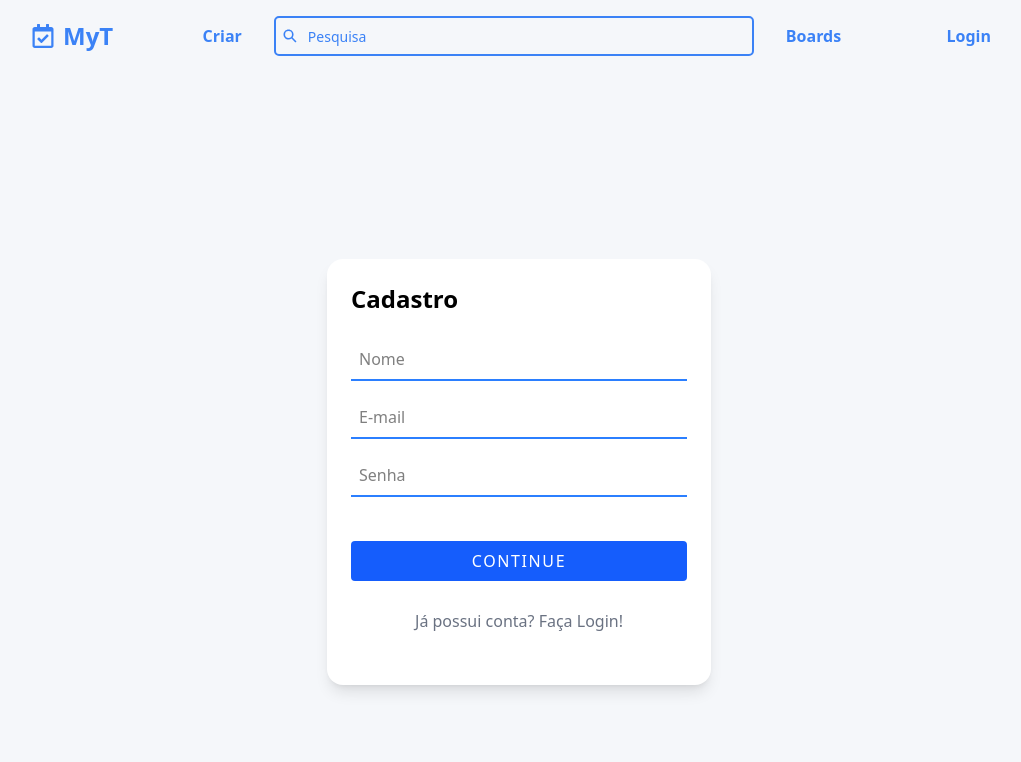
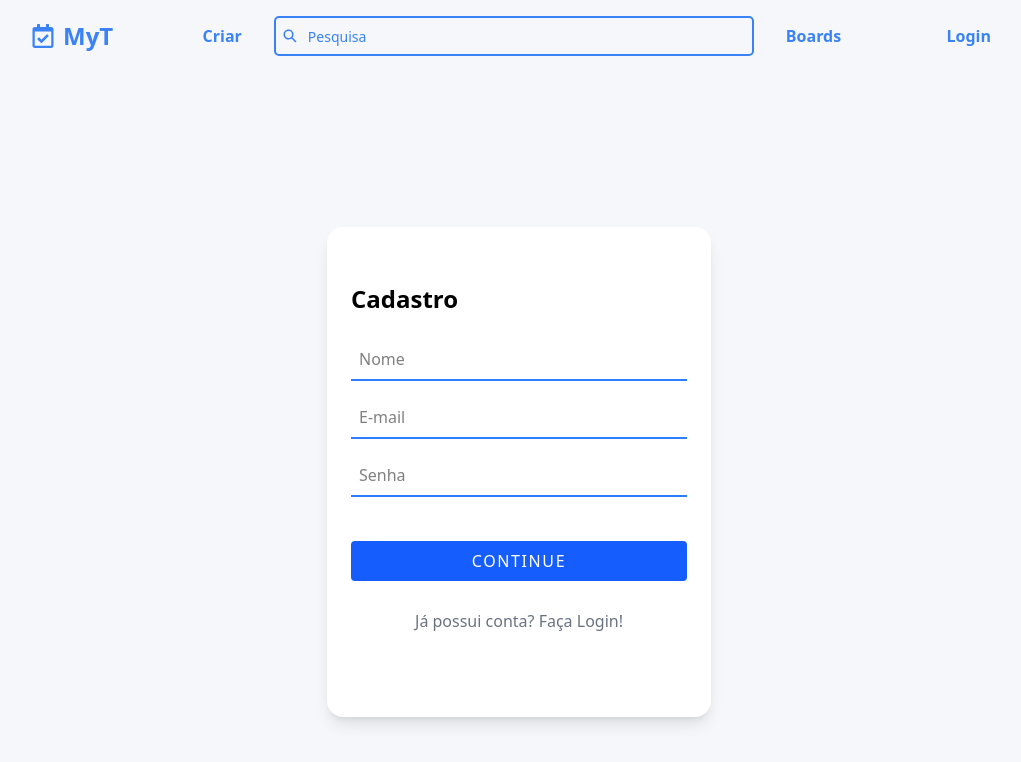
Before and after one commit to ricklaroque/My-Task, a React (Vite) app in the folder front/: page /cadastro in a window 1280 px wide. Shown: the top 762 px of the page, without its empty margins (121-1142 px from the left). Built offline with nearby package versions, Linux system fonts and the light colour scheme; no server answers.

Commit message:
Style: Padding changed :p

```diff
--- a/front/src/routes/Cadastro.tsx
+++ b/front/src/routes/Cadastro.tsx
@@ -86,7 +86,7 @@ export default function Cadastro() {
             {/* background animado */}
             <div className="finisher-header absolute inset-0 w-full h-full" />
 
-            <div className="relative w-full max-w-sm p-6 bg-white rounded-2xl shadow-lg py-14transition-colors z-10">
+            <div className="relative w-full max-w-sm p-6 bg-white rounded-2xl shadow-lg py-14 transition-colors z-10">
                 <h1 className="text-2xl font-bold text-left mb-6">Cadastro</h1>
                 <form onSubmit={handleSubmit(verificaLogin)} className="space-y-4">
                     <input
```
